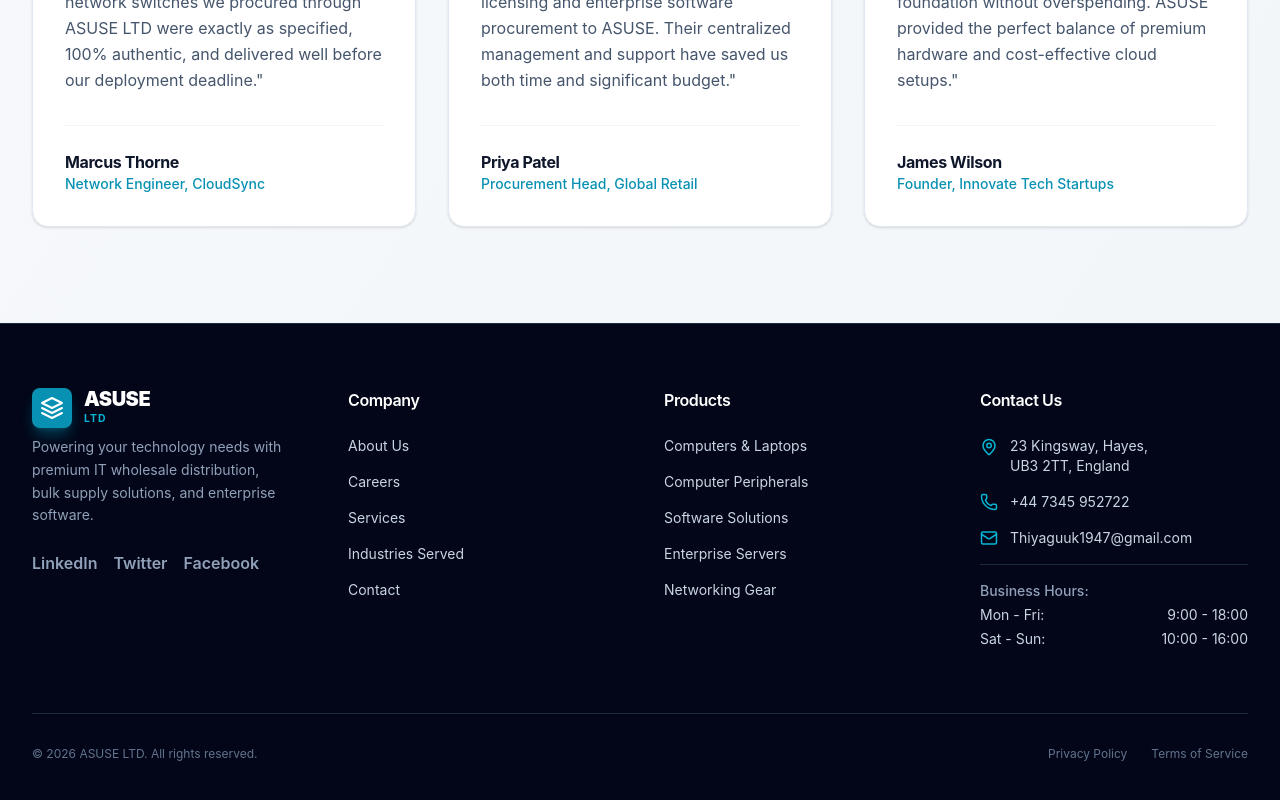
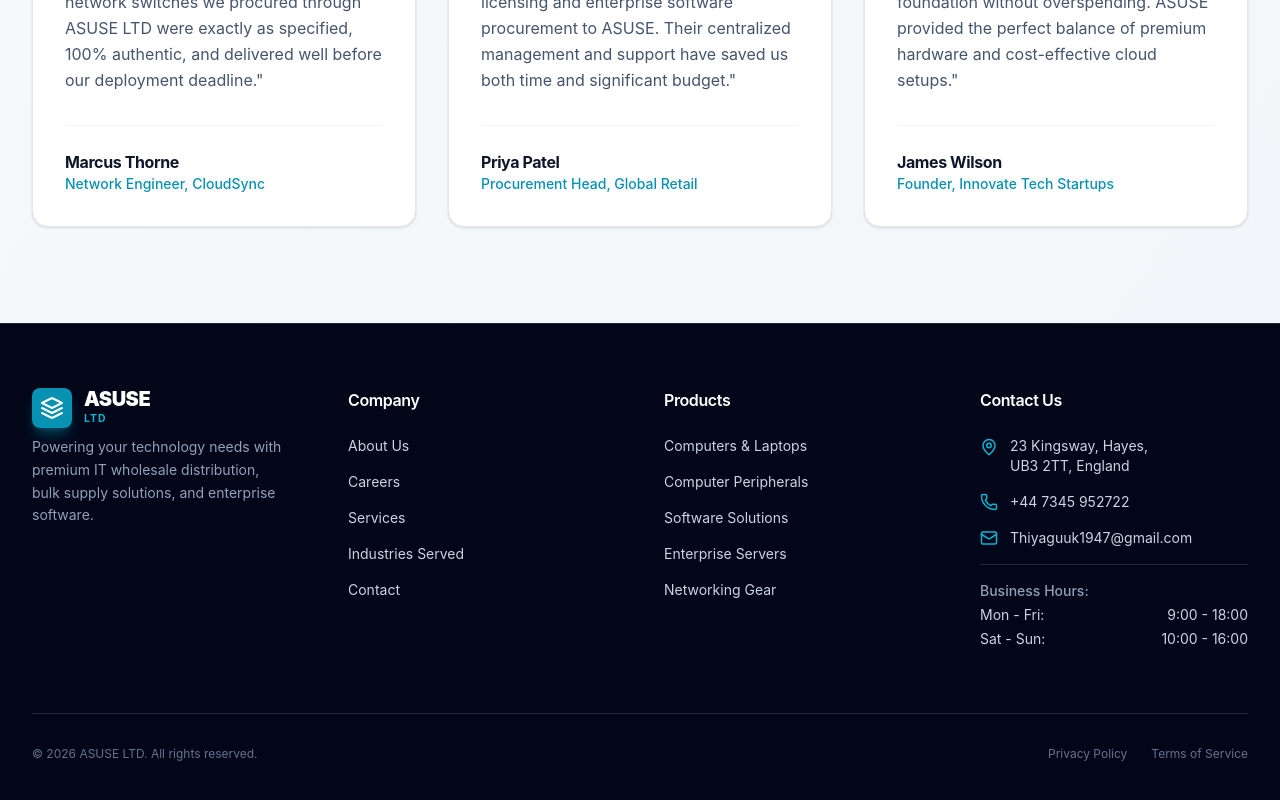
Before and after one commit to SKeerthi25/asuse, a React (Vite) app: page /testimonials in a window 1280 px wide. Shown: the part 1005-1805 px from the top of the page. Built offline with nearby package versions, Linux system fonts and the light colour scheme.

Commit message:
Remove social media links from footer

```diff
--- a/src/components/Footer.jsx
+++ b/src/components/Footer.jsx
@@ -29,11 +29,6 @@ export default function Footer() {
             <p className="text-sm leading-relaxed text-slate-400 pr-4">
               Powering your technology needs with premium IT wholesale distribution, bulk supply solutions, and enterprise software.
             </p>
-            <div className="flex gap-4 font-semibold">
-              <a href="#" className="text-slate-400 hover:text-white transition-colors">LinkedIn</a>
-              <a href="#" className="text-slate-400 hover:text-white transition-colors">Twitter</a>
-              <a href="#" className="text-slate-400 hover:text-white transition-colors">Facebook</a>
-            </div>
           </div>
 
           {/* Quick Links */}
```
